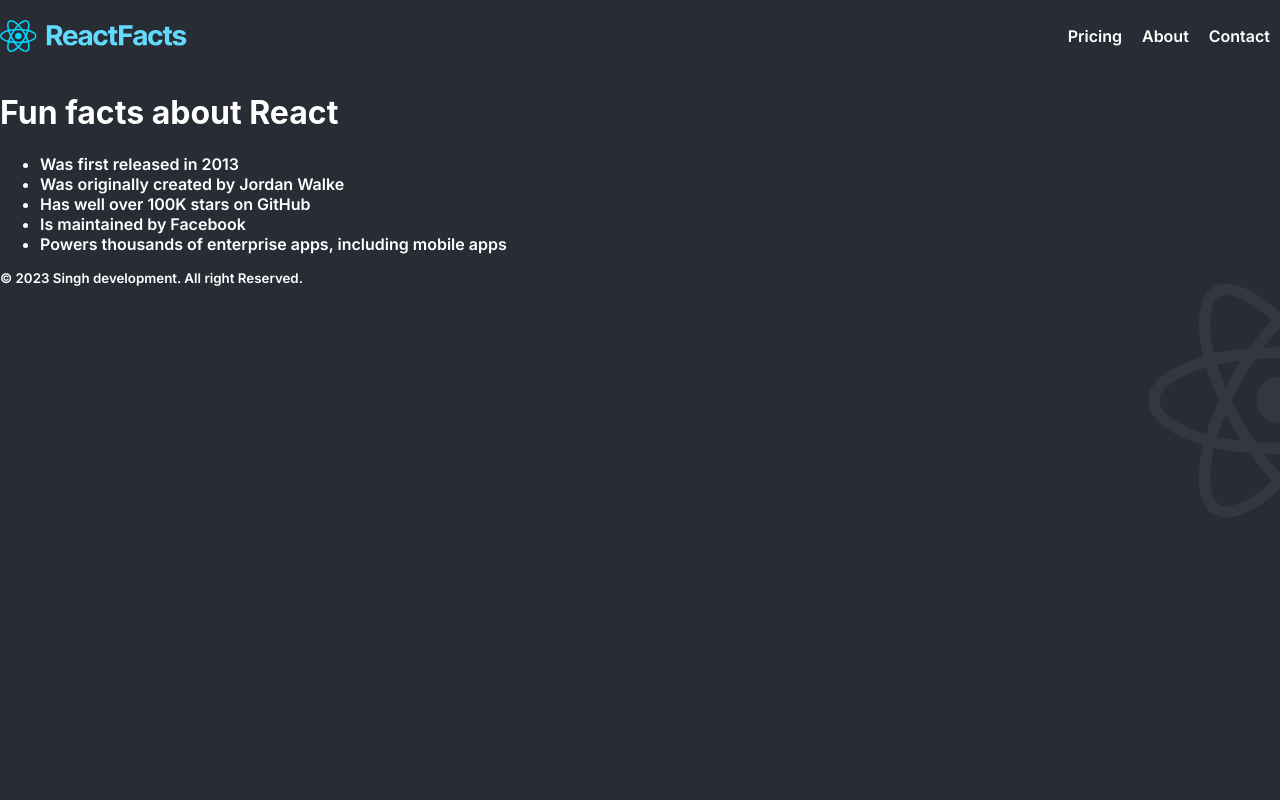
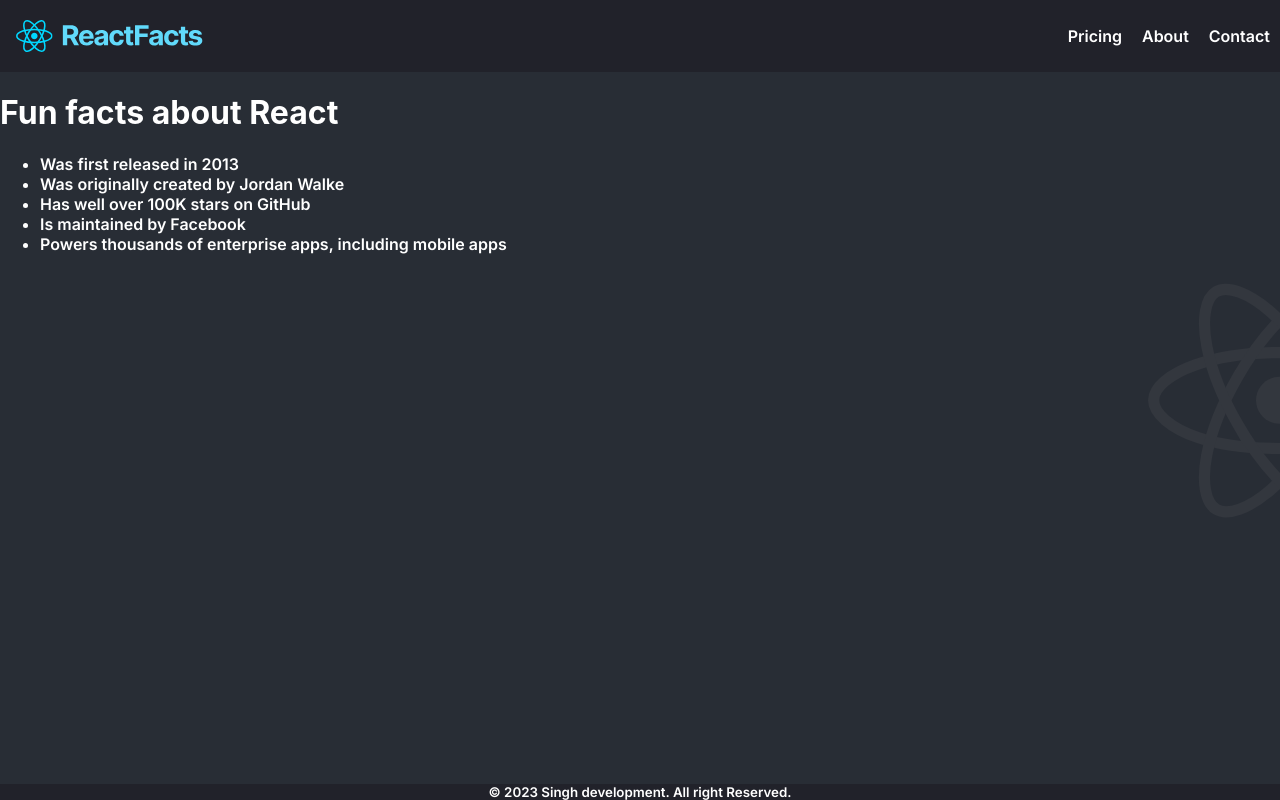
Before and after one commit to singharsh0/react-jt8bev, a React (Create React App) app: page / in a window 1280 px wide. Built offline with nearby package versions, Linux system fonts and the light colour scheme.

Commit message:
added css for navbar, lists, footer, main header, main lists and pointer for lists

```diff
--- a/src/static_website/index.css
+++ b/src/static_website/index.css
@@ -1,12 +1,47 @@
+.navbar {
+  background-color: #21222A;
+}
+
 .nav {
   display: flex;
   justify-content: space-between;
   align-items: center;
+  margin-left: 1rem;
 }
 .nav-items {
   list-style: none;
   display: flex;
 }
-  .nav-items > li {
+
+.nav-items>li {
   padding: 10px;
 }
+
+.footer {
+  position: fixed;
+  left: 0;
+  bottom: 0;
+  width: 100%;
+  background-color: #21222A;
+  color: white;
+  text-align: center;
+  font-size: 16px;
+}
+
+.main-header {
+  margin-left: 1rem;
+}
+
+.main-items {
+  margin: 20px;
+  max-width: 400px;
+}
+
+.main-items > li {
+  padding-block: 10px;
+}
+
+.main-items > li::marker {
+  font-size: 1.4rem;
+  color:#61DAFB;
+}
```
Lines whose indentation alone changed are shown as unchanged.
